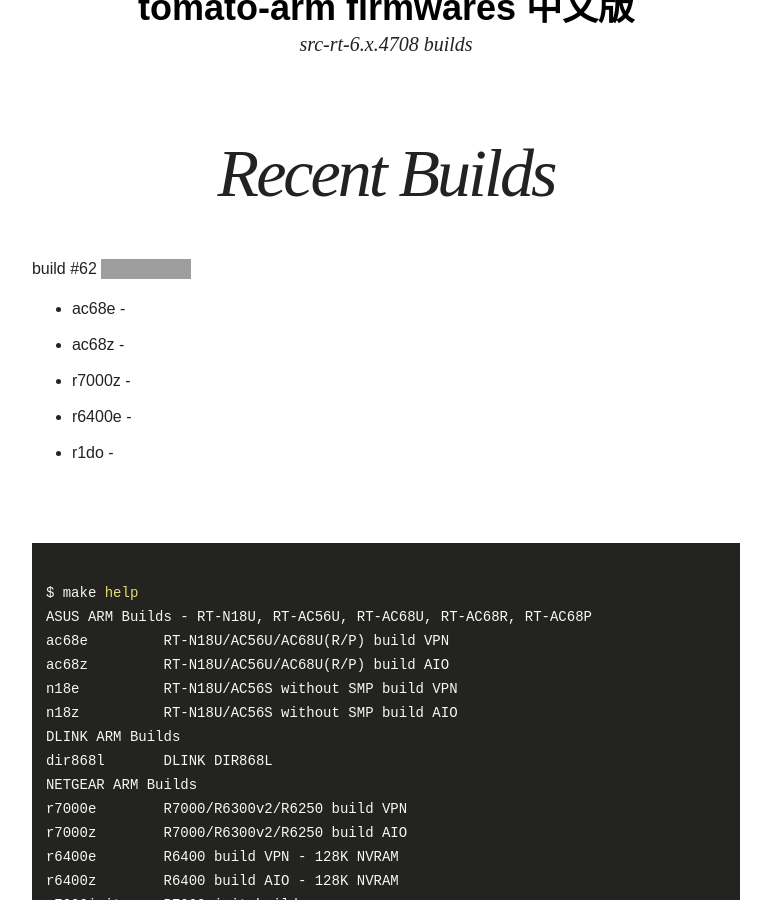
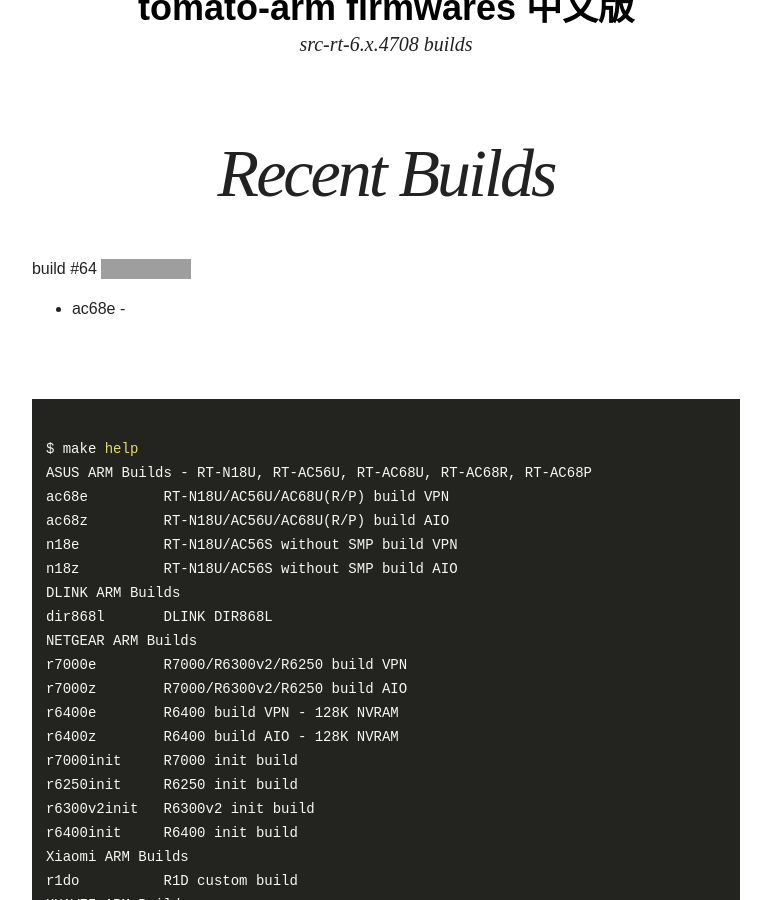
Before and after one commit to oglopss/tomato-arm-ci-jekyll, a Jekyll site: the page built from index.html, in a window 1280 px wide and 900 px high, scrolled down 339 px. Shown: the whole window, without its empty margins (254-1025 px from the left). Built offline with Jekyll 4.4.1, drawn with Linux system fonts in a browser that asks for light colours; nearby versions of some CDN libraries; grey boxes are pictures that could not be loaded.

Commit message:
Travis build 64 ac68e pushed to gh-pages

```diff
--- a/_data/ss.yml
+++ b/_data/ss.yml
@@ -1,7 +1,3 @@
-build: 62
+build: 64
 files:
   - 0001 ac68e
-  - 0005 r1do
-  - 0002 ac68z
-  - 0004 r6400e
-  - 0003 r7000z
```
